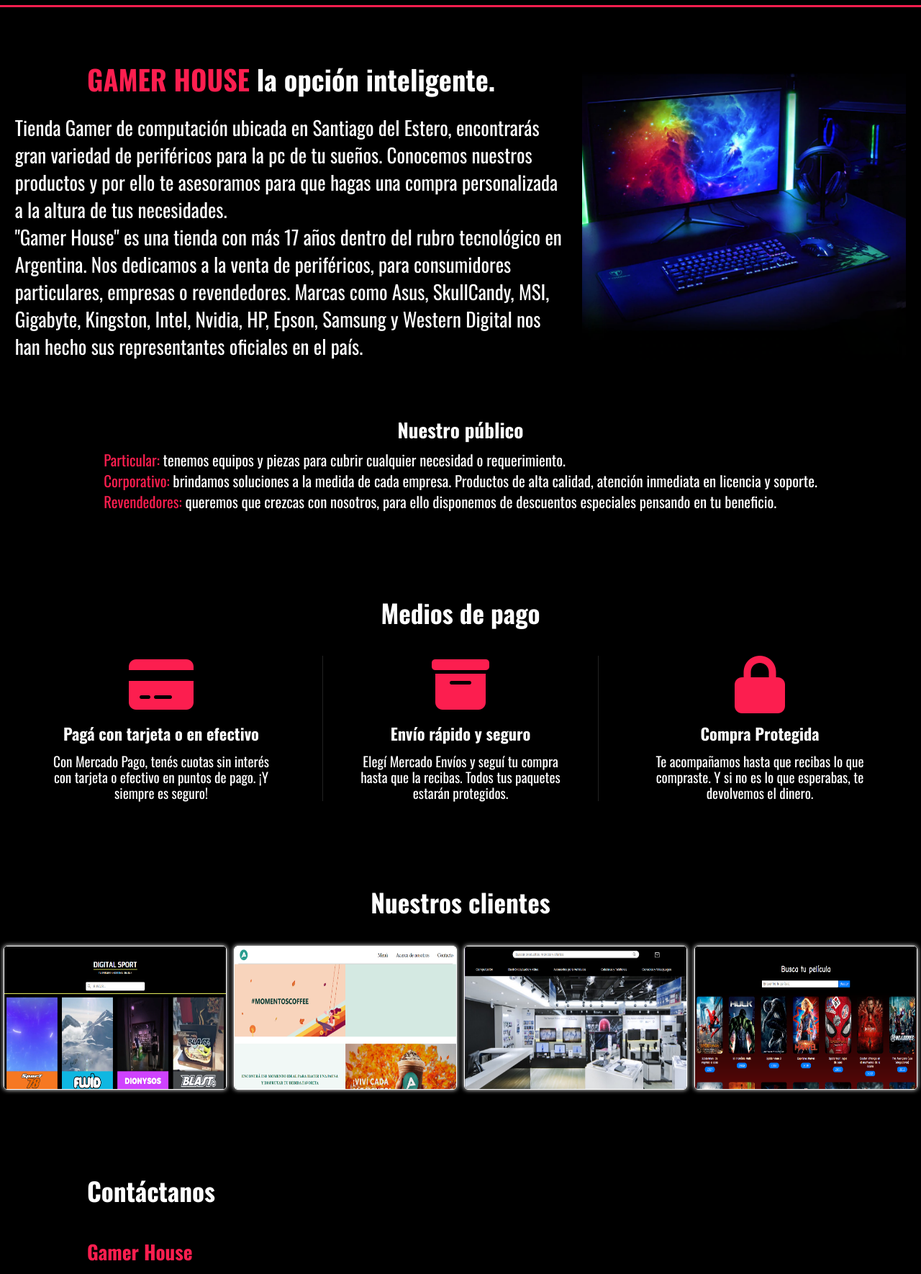
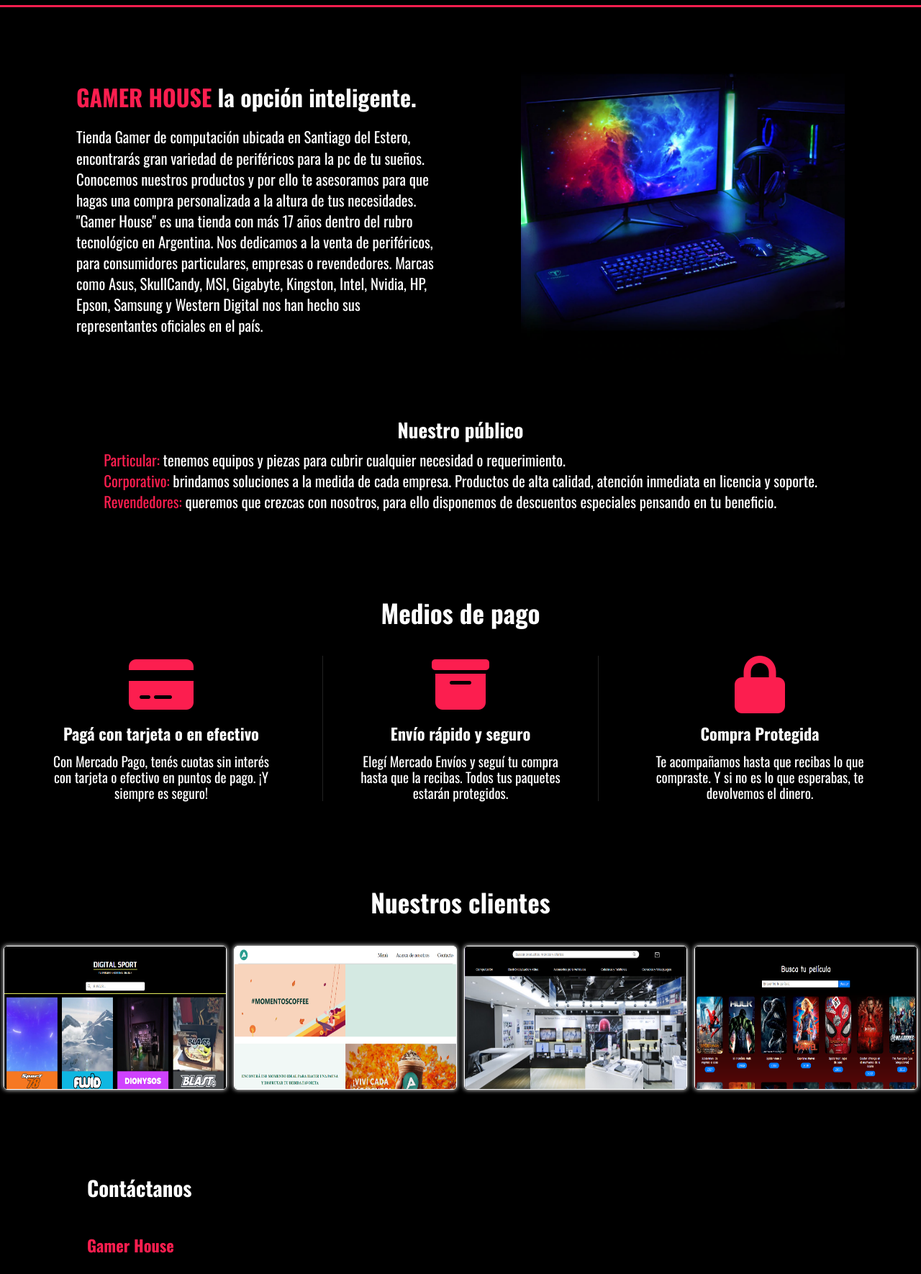
Before and after one commit to AleeM13/Landing-Page, a plain HTML site: page index.html in a window 1280 px wide. Shown: the part 83-1853 px from the top of the page at 72% size. Drawn offline with nearby package versions, Linux system fonts and the light colour scheme; grey boxes are pictures that could not be loaded.

Commit message:
Ajustes de tamaño

```diff
--- a/css/estilos.css
+++ b/css/estilos.css
@@ -49,14 +49,14 @@ body {
 }
 
 .slogan {
-    align-items: center;
+    align-items: flex-start;
     display: flex;
     flex-direction: column;
-    width: 60%;
+    width: 40%;
 }
 
 .slogan h1 {
-    font-size: 2.4em;
+    font-size: 2em;
 }
 
 .slogan .color {
@@ -64,7 +64,7 @@ body {
 }
 
 .slogan p {
-    font-size: 1.7em;
+    font-size: 1.3em;
     line-height: 1.4;
 }
 
@@ -251,12 +251,12 @@ body {
 }
 
 .contacto h3 {
-    font-size: 2.2em;
+    font-size: 1.8em;
     margin-bottom: 50px;
 }
 
 .contacto h4 {
-    font-size: 1.7em;
+    font-size: 1.4em;
     color: #FC1E4F;
     margin-bottom: 30px;
 }
--- a/index.html
+++ b/index.html
@@ -98,7 +98,7 @@
                     <div><i class="fa-solid fa-phone"></i><p>385-473-2745</p></div>
             </div>
             <div class="mapa">
-                <iframe src="https://www.google.com/maps/embed?pb=!1m18!1m12!1m3!1d882.4426094280327!2d-64.26085081192338!3d-27.786046712448975!2m3!1f0!2f0!3f0!3m2!1i1024!2i768!4f13.1!3m3!1m2!1s0x943b5213ffbbe023%3A0x7d22bcf8f30ab94c!2sNatalia%20E%20Llapur!5e0!3m2!1ses!2sar!4v1655502682492!5m2!1ses!2sar" width="100%" height="450px" style="border:0;" allowfullscreen="" loading="lazy" referrerpolicy="no-referrer-when-downgrade"></iframe>
+                <iframe src="https://www.google.com/maps/embed?pb=!1m18!1m12!1m3!1d882.4426094280327!2d-64.26085081192338!3d-27.786046712448975!2m3!1f0!2f0!3f0!3m2!1i1024!2i768!4f13.1!3m3!1m2!1s0x943b5213ffbbe023%3A0x7d22bcf8f30ab94c!2sNatalia%20E%20Llapur!5e0!3m2!1ses!2sar!4v1655502682492!5m2!1ses!2sar" width="100%" height="300px" style="border:0;" allowfullscreen="" loading="lazy" referrerpolicy="no-referrer-when-downgrade"></iframe>
             </div>
         </section>
     </article>
```
